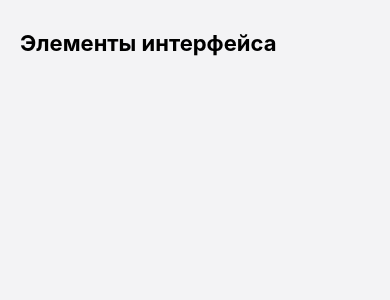
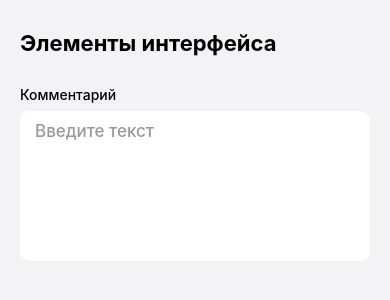
Before and after one commit to KerAm-js/app, a React Native app: screen / in a window 390 px wide. Shown: the top 300 px of the page. Built offline with nearby package versions, Linux system fonts and the light colour scheme.

Commit message:
Add TextArea

```diff
--- a/App.tsx
+++ b/App.tsx
@@ -2,12 +2,17 @@ import { StatusBar } from "expo-status-bar";
 import { SafeAreaView, ScrollView, StyleSheet, Text, View } from "react-native";
 import { GREY_LIGHT } from "./src/consts/colors";
 import { TITLE_F_SIZE, TITLE_F_WEIGHT } from "./src/consts/texts";
+import TextArea from "./src/UI/inputs/TextArea/TextArea";
+import { useState } from "react";
 
 export default function App() {
-
+  const [text, setText] = useState("");
   return (
     <SafeAreaView style={styles.container}>
-      <ScrollView contentContainerStyle={{ paddingTop: 30 }} keyboardShouldPersistTaps="handled">
+      <ScrollView
+        contentContainerStyle={{ paddingTop: 30 }}
+        keyboardShouldPersistTaps="handled"
+      >
         <Text
           style={{
             fontSize: TITLE_F_SIZE,
@@ -18,6 +23,7 @@ export default function App() {
           Элементы интерфейса
         </Text>
         <View style={{ width: "100%", height: 30 }}></View>
+        <TextArea label="Комментарий" value={text} onChangeText={(text: string) => setText(text)} placeholder="Введите текст"  />
         <StatusBar style="auto" />
       </ScrollView>
     </SafeAreaView>
--- a/package.json
+++ b/package.json
@@ -9,6 +9,7 @@
     "web": "expo start --web"
   },
   "dependencies": {
+    "@react-native-segmented-control/segmented-control": "^2.4.2",
     "expo": "~49.0.12",
     "expo-status-bar": "~1.6.0",
     "react": "18.2.0",
--- /dev/null
+++ b/src/UI/inputs/TextArea/TextArea.tsx
@@ -0,0 +1,9 @@
+import withLabel from "../WithLabel/WithLabel";
+import TextAreaField from "./TextAreaField";
+import { TTextAreaProps } from "./types";
+
+const TextArea = withLabel<TTextAreaProps>((props) => (
+  <TextAreaField {...props} />
+));
+
+export default TextArea;
--- /dev/null
+++ b/src/UI/inputs/TextArea/TextAreaField.tsx
@@ -0,0 +1,35 @@
+import { TextInput, View } from "react-native";
+import { BLUE, GREY_DARK, WHITE } from "../../../consts/colors";
+import { FC } from "react";
+import { TWithLabelChildrenProps } from "../WithLabel/types";
+import { TTextAreaProps } from "./types";
+import { textAreaStyles } from "./styles";
+
+const TextAreaField: FC<
+TTextAreaProps & Pick<TWithLabelChildrenProps, "setIsFocused">
+> = ({
+  value,
+  onChangeText,
+  placeholder,
+  keyboardType,
+  setIsFocused,
+}) => {
+  return (
+    <View style={[textAreaStyles.container]}>
+      <TextInput
+        style={textAreaStyles.input}
+        onFocus={() => setIsFocused(true)}
+        onBlur={() => setIsFocused(false)}
+        placeholder={placeholder}
+        placeholderTextColor={GREY_DARK}
+        selectionColor={BLUE}
+        value={value}
+        onChangeText={onChangeText}
+        keyboardType={keyboardType}
+        multiline
+      />
+    </View>
+  );
+};
+
+export default TextAreaField;
--- /dev/null
+++ b/src/UI/inputs/TextArea/styles.ts
@@ -0,0 +1,20 @@
+import { StyleSheet } from "react-native";
+import { WHITE } from "../../../consts/colors";
+import { BORDER_RADIUS_SMALL } from "../../../consts/borders";
+import { REGULAR_F_WEIGHT, TEXT_F_SIZE } from "../../../consts/texts";
+
+export const textAreaStyles = StyleSheet.create({
+  container: {
+    height: 150,
+    justifyContent: "center",
+    backgroundColor: WHITE,
+    borderRadius: BORDER_RADIUS_SMALL,
+    paddingHorizontal: 15,
+    paddingVertical: 10
+  },
+  input: {
+    fontSize: TEXT_F_SIZE,
+    fontWeight: REGULAR_F_WEIGHT,
+    flex: 1,
+  }
+})
--- /dev/null
+++ b/src/UI/inputs/TextArea/types.ts
@@ -0,0 +1,9 @@
+import { KeyboardTypeOptions } from "react-native";
+
+export type TTextAreaProps = {
+  value: string;
+  onChangeText: (value: string) => void;
+  placeholder: string;
+  keyboardType?: KeyboardTypeOptions;
+  flexed?: boolean
+};
```
Also changed, not shown: 1 other file (tests, documents, lock files or other folders).
